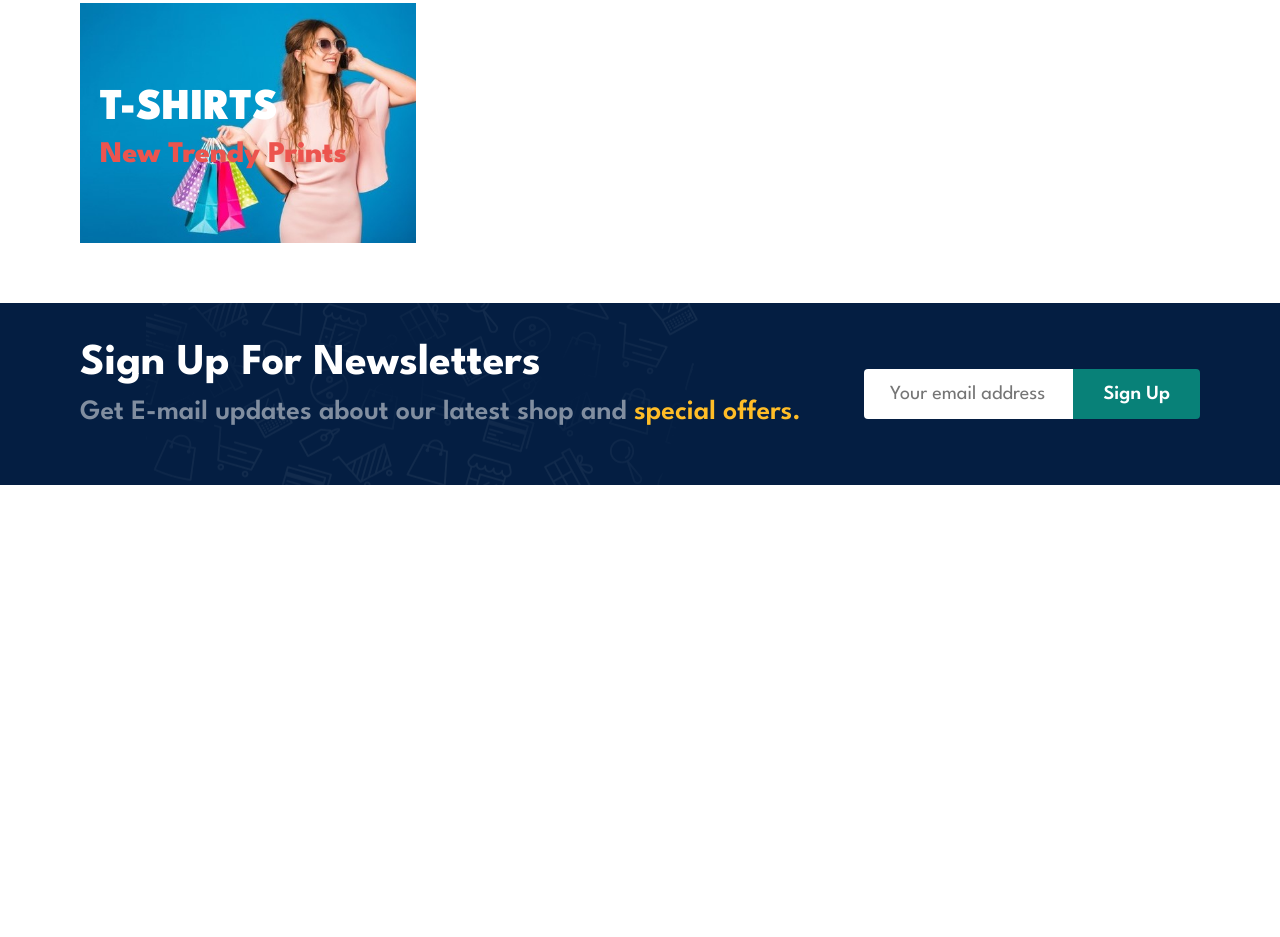
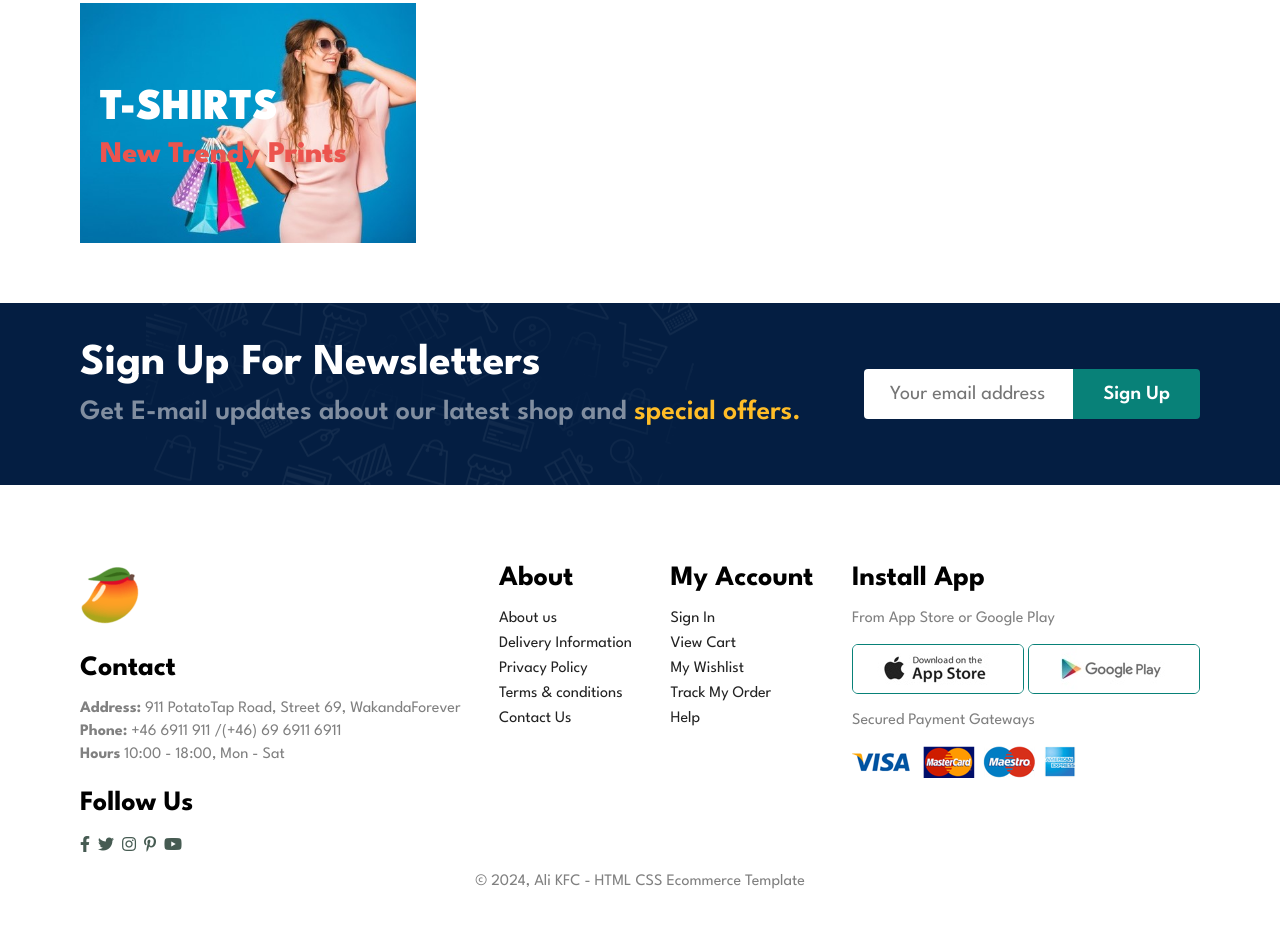
Before and after one commit to LegendsMaster40/gymnasiearbete, a plain HTML site: page index.html in a window 1280 px wide. Shown: the part 4209-5146 px from the top of the page. Before the commit the page ends 4734 px from the top, so only its background shows below. Drawn offline with Linux system fonts and the light colour scheme.

Commit message:
finished the footer section

```diff
--- a/index.css
+++ b/index.css
@@ -461,3 +461,66 @@ body{
     border-bottom-left-radius: 0;
     font-size: 20px;
 }
+
+footer{
+    display: flex;
+    flex-wrap: wrap;
+    justify-content: space-between;
+}
+
+footer .col{
+    display: flex;
+    flex-direction: column;
+    align-items: flex-start;
+    margin-bottom: 20px;
+}
+
+footer .logo{
+    margin-bottom: 30px;
+}
+
+footer h4{
+    font-size: 28px;
+    padding-bottom: 20px;
+}
+
+footer p{
+    font-size: 16px;
+    margin: 0 0 8px 0;
+}
+
+footer a{
+    font-size: 16px;
+    text-decoration: none;
+    color: #222;
+    margin-bottom: 10px;
+}
+
+footer .follow{
+    margin-top: 20px;
+}
+
+footer .follow i{
+    color: #465b52;
+    padding-right: 4px;
+    cursor: pointer;
+}
+
+footer .install .row img{
+    border: 1px solid #088178;
+    border-radius: 6px;
+}
+
+footer .install img{
+    margin: 10px 0 15px 0;
+}
+
+footer .follow i:hover,
+footer a:hover{
+    color: #088178;
+}
+
+footer .copyright{
+    width: 100%;
+    text-align: center;
+}
--- a/index.html
+++ b/index.html
@@ -441,6 +441,7 @@ it share the same code and same css as the featured section above
     </section>
 
 
+<!--Newsletter-->
 <section id="newsletter" class="section-p1 section-m1">
     <div class="newstext">
         <h4>Sign Up For Newsletters</h4>
@@ -453,8 +454,58 @@ it share the same code and same css as the featured section above
 </section>
 
 
+<!--Website footer-->
+<footer class="section-p1">
+    <div class="col">
+        <img class="logo" src="img/mango.png" alt="">
+        <h4>Contact</h4>
+        <p><strong>Address:</strong> 911 PotatoTap Road, Street 69, WakandaForever</p>
+        <p><strong>Phone:</strong> +46 6911 911 /(+46) 69 6911 6911</p>
+        <p><strong>Hours</strong> 10:00 - 18:00, Mon - Sat</p>
+        <div class="follow">
+            <h4>Follow Us</h4>
+            <div class="icon">
+                <i class="fab fa-facebook-f"></i>
+                <i class="fab fa-twitter"></i>
+                <i class="fab fa-instagram"></i>
+                <i class="fab fa-pinterest-p"></i>
+                <i class="fab fa-youtube"></i>
+            </div>
+        </div>
+    </div>
 
+    <div class="col">
+        <h4>About</h4>
+        <a href="#">About us</a>
+        <a href="#">Delivery Information</a>
+        <a href="#">Privacy Policy</a>
+        <a href="#">Terms & conditions</a>
+        <a href="#">Contact Us</a>
+    </div>
 
+    <div class="col">
+        <h4>My Account</h4>
+        <a href="#">Sign In</a>
+        <a href="#">View Cart</a>
+        <a href="#">My Wishlist</a>
+        <a href="#">Track My Order</a>
+        <a href="#">Help</a>
+    </div>
+
+    <div class="col install">
+        <h4>Install App</h4>
+        <p>From App Store or Google Play</p>
+        <div class="row">
+            <img src="img/pay/app.jpg" alt="">
+            <img src="img/pay/play.jpg" alt="">
+        </div>
+        <p>Secured Payment Gateways</p>
+        <img src="img/pay/pay.png" alt="">
+    </div>
+    <div class="copyright">
+        <p>&copy; 2024, Ali KFC - HTML CSS Ecommerce Template</p>
+    </div>
+</footer>
 
 
 
```
